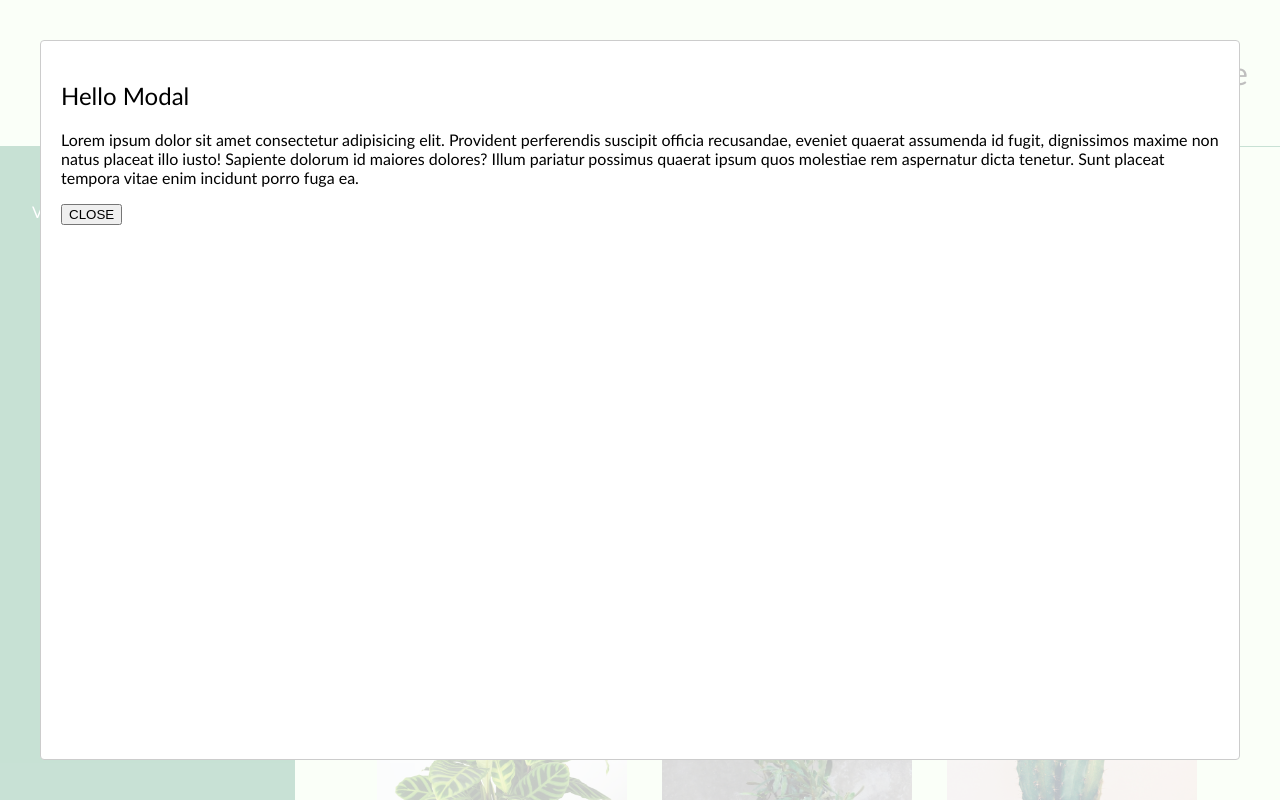
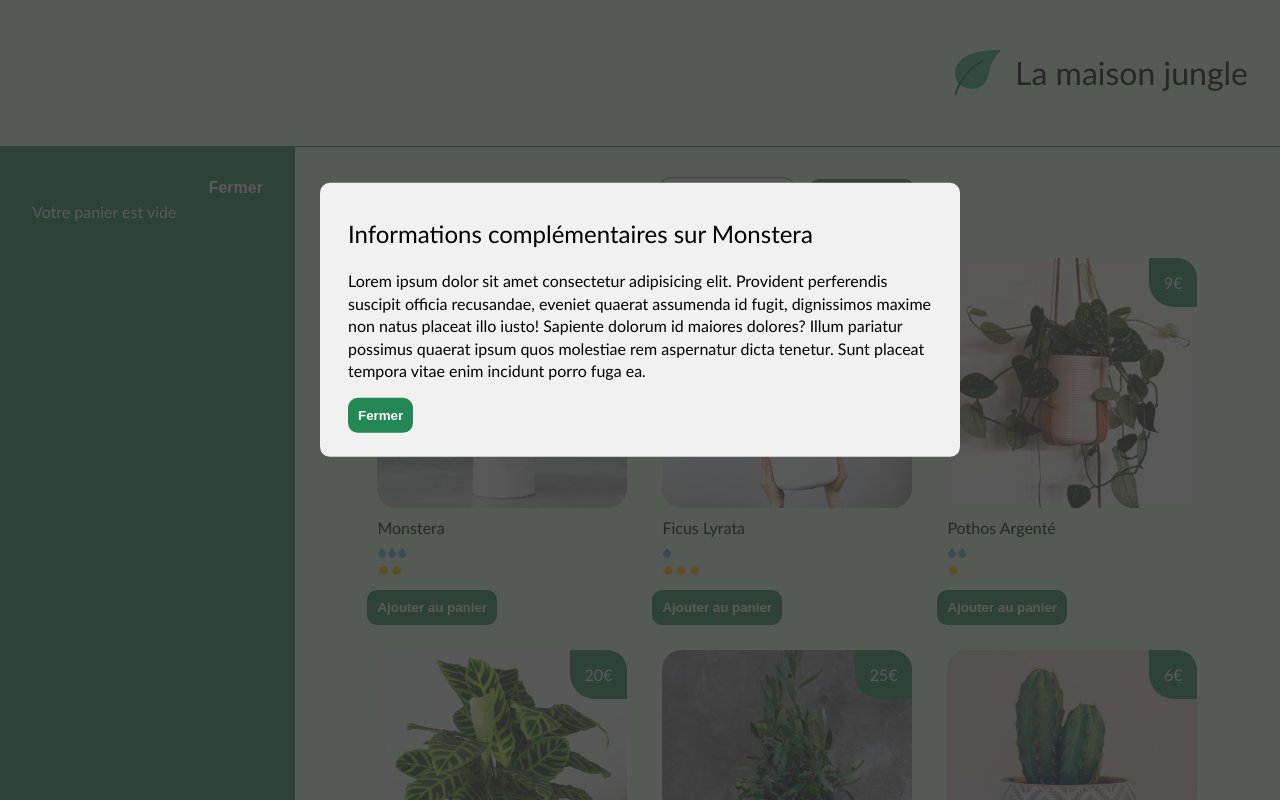
Before and after one commit to anaislcno/TP-Maison-Jungle, a React (Create React App) app: page / in a window 1280 px wide. Both pictures are taken after a click on the picture 502 px from the left and 382 px from the top of the page. Shown: the top 800 px of the page. Built offline with nearby package versions, Linux system fonts and the light colour scheme; the HTML template or start-up script is replaced by a standard one.

Commit message:
fix modal for each plant card

```diff
--- a/src/components/PlantItem.js
+++ b/src/components/PlantItem.js
@@ -1,7 +1,8 @@
 import React, { useState } from "react";
+import Modal from "react-modal";
 import CareScale from "./CareScale";
 import "../styles/PlantItem.css";
-import Modal from "react-modal";
+import ReactModal from "react-modal";
 
 // function handleClick(plantName) {
 //   alert(`Vous voulez acheter 1 ${plantName}? Très bon choix 🌱✨`);
@@ -12,42 +13,44 @@ function PlantItem({ id, cover, name, water, light, price }) {
 
   function openModal() {
     setModalIsOpen(true);
-  }
-
-  function closeModal() {
-    setModalIsOpen(false);
+    ReactModal.defaultStyles.content = null;
+    ReactModal.defaultStyles.overlay = null;
   }
 
   return (
-    <>
     <li key={id} className="lmj-plant-item">
       <span className="lmj-plant-item-price">{price}€</span>
       <img
         className="lmj-plant-item-cover"
         src={cover}
         alt={`${name} cover`}
-          onClick={openModal} // Ouvre la modale lorsque l'image est cliquée
+        onClick={openModal}
       />
       {name}
       <div>
         <CareScale careType="water" scaleValue={water} />
         <CareScale careType="light" scaleValue={light} />
       </div>
-        <button className="">Ajouter au panier</button>
-      </li>
-      <Modal isOpen={modalIsOpen} onRequestClose={closeModal}>
-        <h2>Hello Modal</h2>
+      <Modal isOpen={modalIsOpen}>
+        <div className="modal">
+          <div className="overlay"></div>
+          <div className="modal-content">
+            <h2>Informations complémentaires sur {name}</h2>
             <p>
               Lorem ipsum dolor sit amet consectetur adipisicing elit. Provident
-          perferendis suscipit officia recusandae, eveniet quaerat assumenda id
-          fugit, dignissimos maxime non natus placeat illo iusto! Sapiente
-          dolorum id maiores dolores? Illum pariatur possimus quaerat ipsum quos
-          molestiae rem aspernatur dicta tenetur. Sunt placeat tempora vitae
-          enim incidunt porro fuga ea.
+              perferendis suscipit officia recusandae, eveniet quaerat assumenda
+              id fugit, dignissimos maxime non natus placeat illo iusto!
+              Sapiente dolorum id maiores dolores? Illum pariatur possimus
+              quaerat ipsum quos molestiae rem aspernatur dicta tenetur. Sunt
+              placeat tempora vitae enim incidunt porro fuga ea.
             </p>
-        <button onClick={closeModal}>CLOSE</button>
+            <button className="btn-modal" onClick={() => setModalIsOpen(false)}>
+              Fermer
+            </button>
+          </div>
+        </div>
       </Modal>
-    </>
+    </li>
   );
 }
 
--- a/src/styles/PlantItem.css
+++ b/src/styles/PlantItem.css
@@ -27,3 +27,51 @@
     top: 0;
     font-weight: 500;
 }
+
+body.active-modal {
+    overflow-y: hidden;
+}
+
+.btn-modal {
+	display: inline-block;
+	font-weight: bold;
+	color: white;
+	padding: 10px 10px;
+	border-radius: 10px;
+    margin-bottom: 10px;
+	border: none;
+	background-color: #238756;
+}
+
+.modal, .overlay {
+    width: 100vw;
+    height: 100vh;
+    top: 0;
+    left: 0;
+    right: 0;
+    bottom: 0;
+    position: fixed;
+}
+
+.overlay {
+    background: rgba(49,49,49,0.8);
+}
+.modal-content {
+    position: absolute;
+    top: 40%;
+    left: 50%;
+    transform: translate(-50%, -50%);
+    line-height: 1.4;
+    background: #f1f1f1;
+    padding: 14px 28px;
+    border-radius: 10px;
+    max-width: 600px;
+    min-width: 300px;
+}
+
+.close-modal {
+    position: absolute;
+    top: 10px;
+    right: 10px;
+    padding: 5px 7px;
+}
```
Lines whose indentation alone changed are shown as unchanged.
